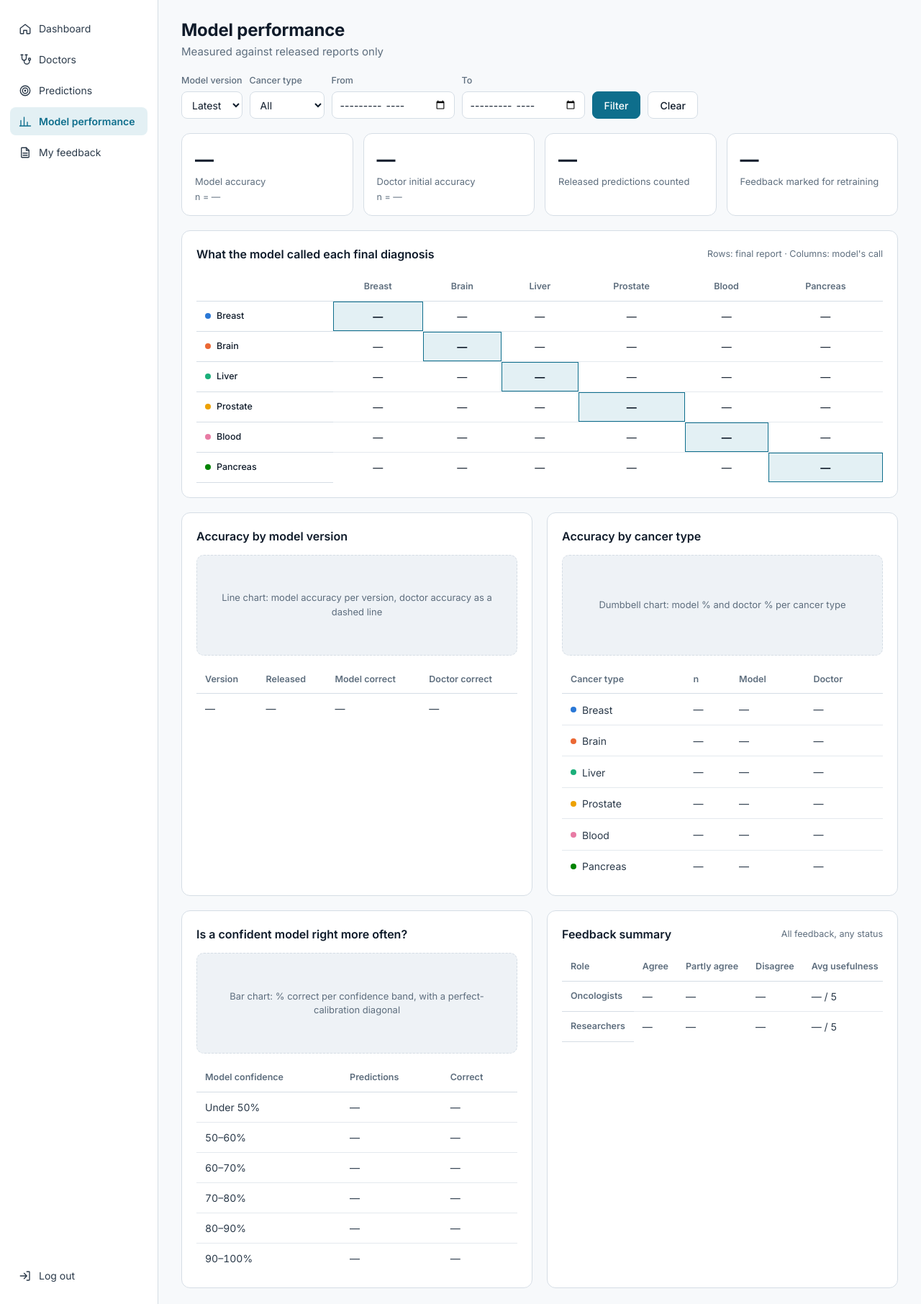
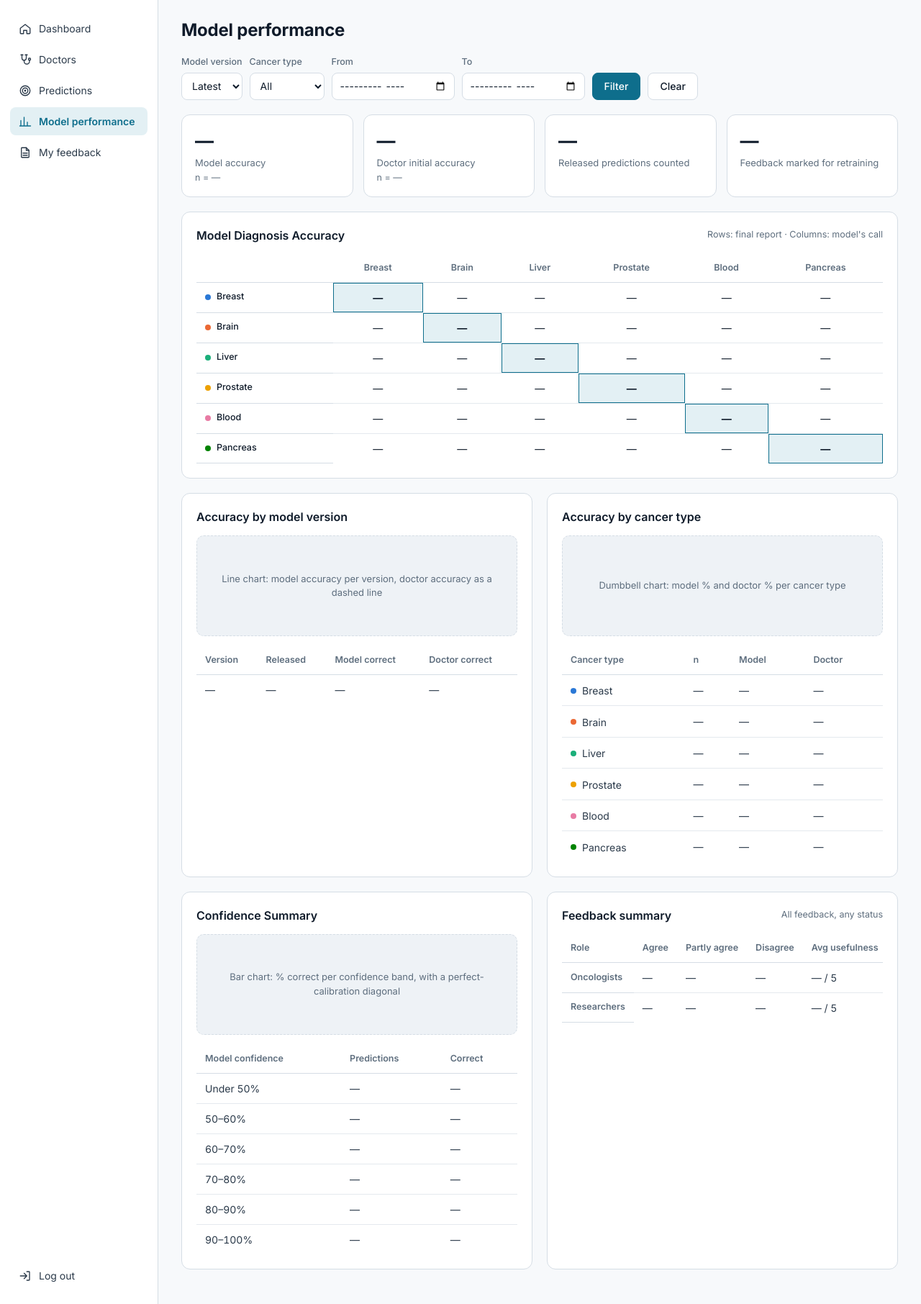
Before and after one commit to haiqa21/biom9450-cancer-portal, a PHP site: page /model-performance.php in a window 1280 px wide. Shown: the part 60-1872 px from the top of the page at 72% size. Run offline with PHP 8.4, Linux system fonts and the light colour scheme.

Commit message:
minor visual and hint changes

```diff
--- a/public/pages/model-performance.php
+++ b/public/pages/model-performance.php
@@ -56,7 +56,6 @@ require __DIR__ . '/../../includes/header.php';
 <div class="page-header">
     <div>
         <h1>Model performance</h1>
-        <p>Measured against released reports only</p>
     </div>
 </div>
 
@@ -126,7 +125,7 @@ require __DIR__ . '/../../includes/header.php';
      =================================================================== -->
 <section class="card" aria-labelledby="confusion-heading">
     <div class="card-header">
-        <h2 id="confusion-heading">What the model called each final diagnosis</h2>
+        <h2 id="confusion-heading">Model Diagnosis Accuracy</h2>
         <span class="muted small-text">Rows: final report · Columns: model's call</span>
     </div>
 
@@ -261,7 +260,7 @@ require __DIR__ . '/../../includes/header.php';
 
     <section class="card" aria-labelledby="calibration-heading">
         <div class="card-header">
-            <h2 id="calibration-heading">Is a confident model right more often?</h2>
+            <h2 id="calibration-heading">Confidence Summary</h2>
         </div>
         <!-- Bars by confidence band showing % correct, with a diagonal where a
              perfectly calibrated model would sit. Bands with fewer than 5
--- a/public/pages/my-feedback.php
+++ b/public/pages/my-feedback.php
@@ -42,7 +42,6 @@ require __DIR__ . '/../../includes/header.php';
 <div class="page-header">
     <div>
         <h1>My feedback</h1>
-        <p>Everything you've submitted, newest first</p>
     </div>
 </div>
 
@@ -63,7 +62,6 @@ require __DIR__ . '/../../includes/header.php';
     <div class="tile">
         <span class="tile-value">—</span>
         <span class="tile-label">Matched the final report</span>
-        <span class="muted small-text">where you picked a type and the report is released</span>
     </div>
     <div class="tile">
         <span class="tile-value">—</span>
--- a/public/pages/research-doctor.php
+++ b/public/pages/research-doctor.php
@@ -133,8 +133,7 @@ require __DIR__ . '/../../includes/header.php';
      =================================================================== -->
 <section class="card" aria-labelledby="agreement-heading">
     <div class="card-header">
-        <h2 id="agreement-heading">How they rated the model</h2>
-        <span class="muted small-text">Across all their reviews</span>
+        <h2 id="agreement-heading">Oncologist Model Rating</h2>
     </div>
 
     <div id="chart-doctor-agreement" class="chart-slot agreement-slot" role="img"
--- a/public/pages/research-predictions.php
+++ b/public/pages/research-predictions.php
@@ -129,7 +129,7 @@ require __DIR__ . '/../../includes/header.php';
     <div>
         <h1>Predictions</h1>
         <!-- TODO: COUNT(*) of rows matching the tab and filters -->
-        <p><span class="num">—</span> matching</p>
+        <p><span class="num">—</span> matches</p>
     </div>
 </div>
 
--- a/public/pages/researcher-dashboard.php
+++ b/public/pages/researcher-dashboard.php
@@ -150,7 +150,7 @@ require __DIR__ . '/../../includes/header.php';
     <!-- 3. Workflow pipeline: how many predictions sit at each status -->
     <section class="card" aria-labelledby="pipeline-heading">
         <div class="card-header">
-            <h2 id="pipeline-heading">Where predictions are</h2>
+            <h2 id="pipeline-heading">Prediction Timeline</h2>
         </div>
 
         <div id="chart-pipeline" class="chart-slot" role="img"
@@ -180,7 +180,7 @@ require __DIR__ . '/../../includes/header.php';
     <!-- 4. Diagnosis accuracy by cancer type for consenting released reports only. -->
     <section class="card" aria-labelledby="accuracy-heading">
         <div class="card-header">
-            <h2 id="accuracy-heading">Matched the final report</h2>
+            <h2 id="accuracy-heading">Prediction Report Agreeance</h2>
             <span class="muted small-text">Released reports only</span>
         </div>
 
@@ -231,7 +231,6 @@ require __DIR__ . '/../../includes/header.php';
 <section class="card" aria-labelledby="genes-heading">
     <div class="card-header">
         <h2 id="genes-heading">Mutations in selected genes</h2>
-        <span class="muted small-text">Patients with at least one mutation in each gene</span>
     </div>
 
     <form method="get" action="#genes-heading">
```
